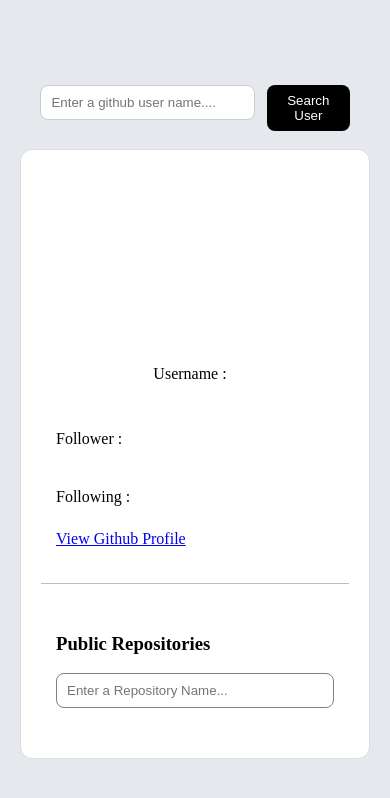
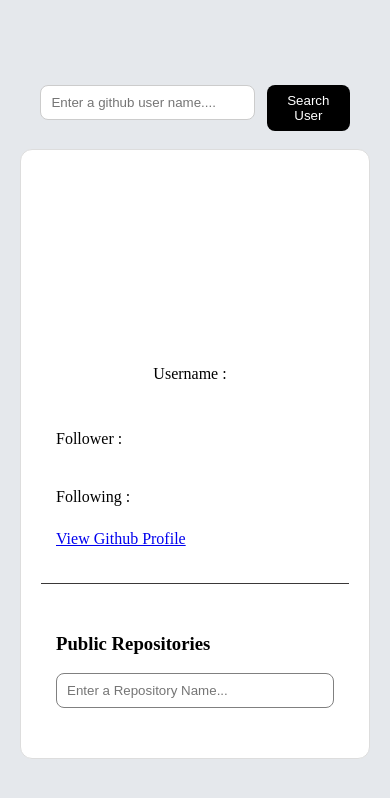
Before and after one commit to RusselFonta/Github-profile, a plain HTML site: page index.html in a window 390 px wide. Drawn offline with nearby package versions, Linux system fonts and the light colour scheme.

Commit message:
style: add media query fro mobile response

```diff
--- a/style.css
+++ b/style.css
@@ -139,15 +139,16 @@
     margin-top: 10px;
 }
 
-@media (max-width: 650px){
-    .container{
+@media (max-width: 650px) {
+    .container {
         flex-direction: column;
         gap: 15px;
     }
-     .Profile_info {
+
+    .Profile_info {
         width: 100%;
         border-right: none;
-        border-bottom: 1px solid #bdbdbd;
+        border-bottom: 1px solid #3a3838;
         padding-bottom: 20px;
     }
 }
```
